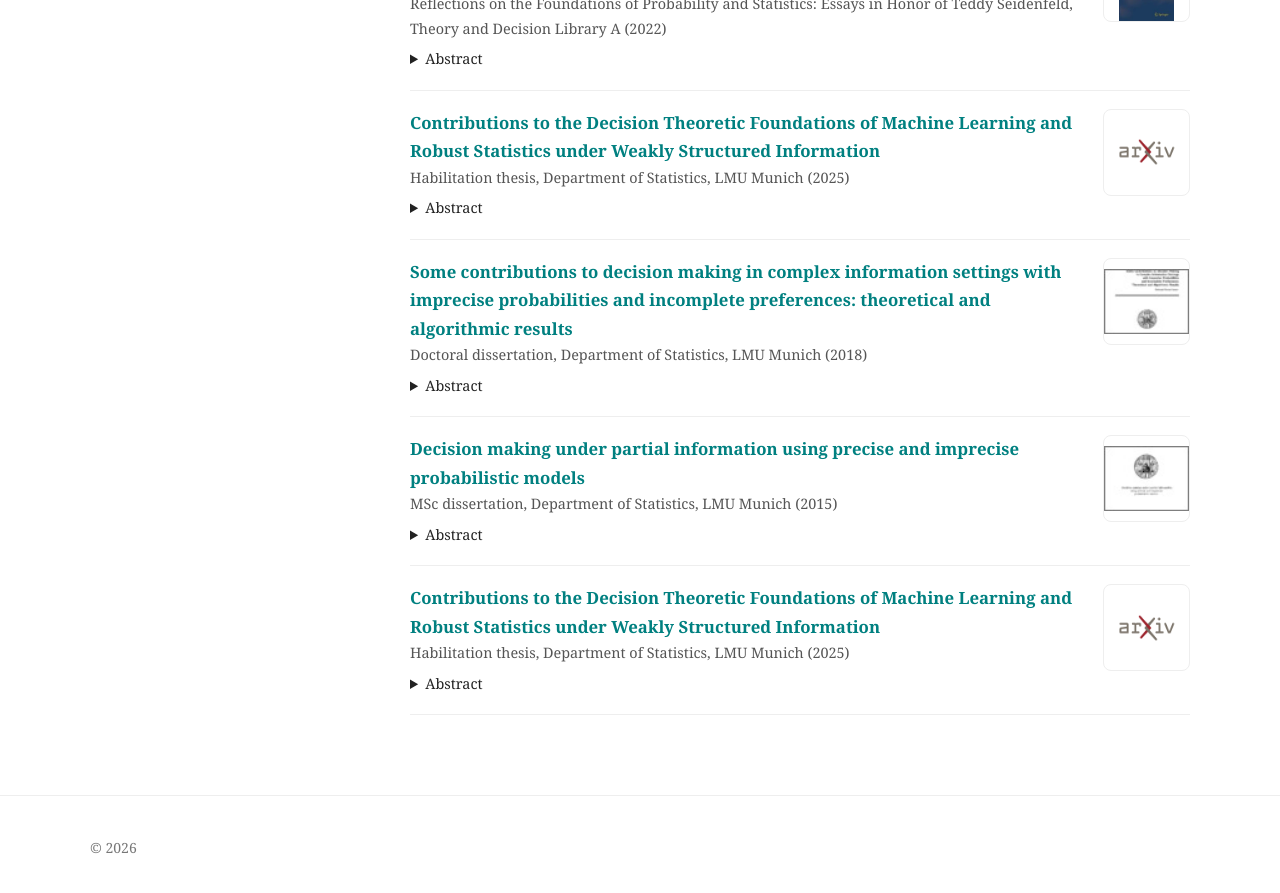
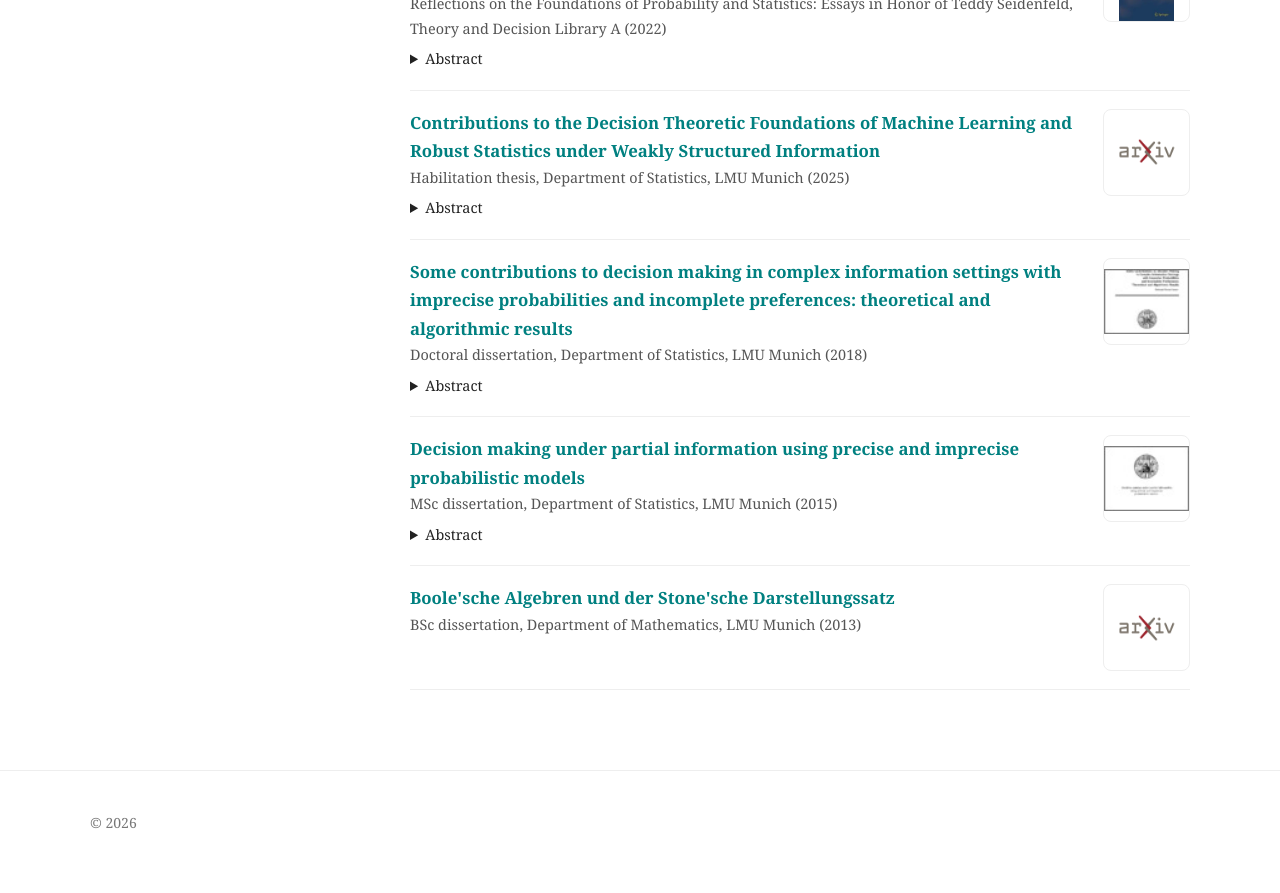
Before and after one commit to jansenc/jansenc.github.io, a Jekyll site: the page built from publications/index.md, in a window 1280 px wide and 900 px high, scrolled down 4078 px. Shown: the top 893 px of the window. Built offline with Jekyll 4.4.1, drawn with Linux system fonts in a browser that asks for light colours; some of the changed text lies outside the part shown.

Commit message:
Update index.md

```diff
--- a/publications/index.md
+++ b/publications/index.md
@@ -538,12 +538,8 @@ for determining optimal decisions.
 
 <div class="pub thesis">
   <div class="pub-left">
-    <div class="pub-title"><b><a href="https://arxiv.org/abs/2501.10195" class="paper-link">Contributions to the Decision Theoretic Foundations of Machine Learning and Robust Statistics under Weakly Structured Information</a></b></div>
-    <div class="pub-meta">Habilitation thesis, Department of Statistics, LMU Munich (2025)</div>
-
-      <details><summary>Abstract</summary>
-    This paper is concerned with decision making using imprecise probabilities and looks at extensions and aspects of the criterion of E-admissibility, as introduced by Levi and extensively studied and advocated by Teddy Seidenfeld. In the first part, we introduce a decision criterion that allows for explicitly modeling how far maximal decisions in Walley’s sense are accepted to deviate from E-admissibility. We also provide an efficient and simple algorithm based on linear programming theory for this criterion. In the second part of the paper, we propose two measures for quantifying what we call the extent of E-admissibility of an E-admissible act, i.e. the size of the set of measures for which the corresponding act maximizes expected utility. The first measure is the maximal diameter of this set, while the second one relates to the maximal barycentric cube that can be inscribed into it. Also here, for both measures, we give linear programming algorithms capable to deal with them. Finally, we discuss some ideas in the context of ordinal decision theory. The paper concludes with a stylized application example illustrating all introduced concepts.
-     </details>
+    <div class="pub-title"><b>Boole'sche Algebren und der Stone'sche Darstellungssatz</b></div>
+    <div class="pub-meta">BSc dissertation, Department of Mathematics, LMU Munich (2013)</div>
   </div>
   <img src="/assets/arxiv.jpg">
 </div>
```
